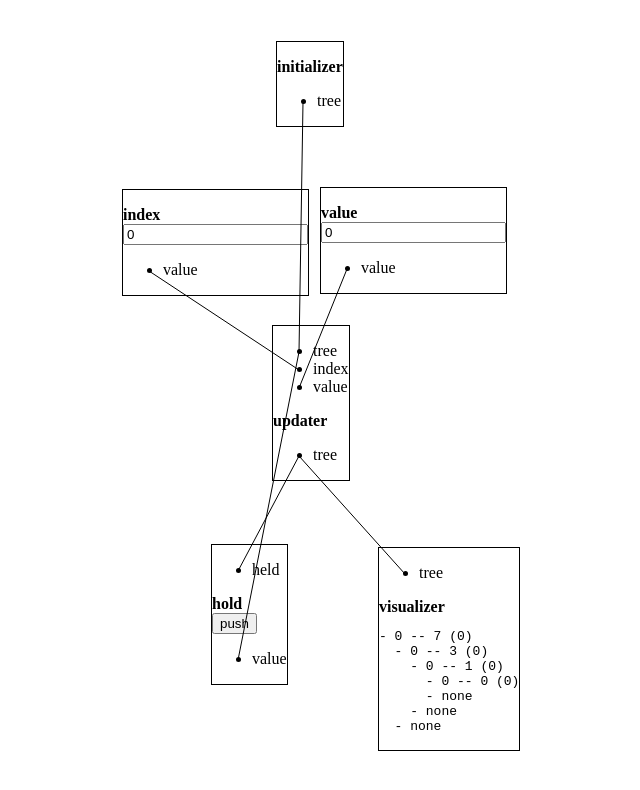
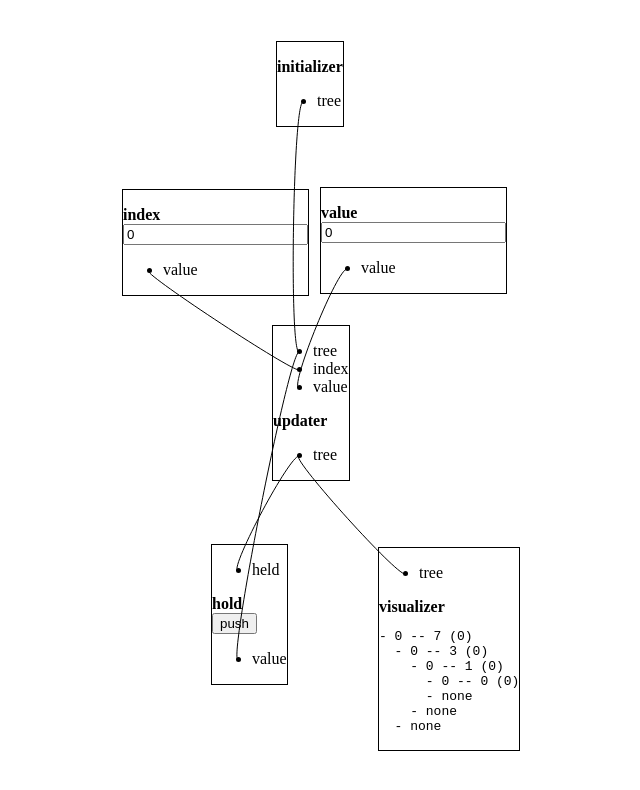
Before and after one commit to aleksejspopovs/algorithm-playground, a plain HTML site: page demo.html in a window 1280 px wide. Shown: the whole page, without its empty margins (127-767 px from the left). Drawn offline with Linux system fonts and the light colour scheme.

Commit message:
Use curves for wires

```diff
--- a/demo.html
+++ b/demo.html
@@ -16,8 +16,9 @@ svg {
 	pointer-events: none;
 }
 
-svg line {
+svg path {
 	stroke: black;
+	fill: none;
 }
 
 .box {
--- a/js/apg.js
+++ b/js/apg.js
@@ -161,13 +161,16 @@ export class APG {
     d3.select(this._wireRoot)
         .attr('width', window.innerWidth)
         .attr('height', window.innerHeight)
-      .selectAll('line')
+      .selectAll('path')
       .data(Object.keys(this._program._wires))
-      .join('line')
-        .attr('x1', d => locatePlug(d, 'src', 'x') - 14)
-        .attr('y1', d => locatePlug(d, 'src', 'y') + 10)
-        .attr('x2', d => locatePlug(d, 'dest', 'x') - 14)
-        .attr('y2', d => locatePlug(d, 'dest', 'y') + 10)
+      .join('path')
+        .attr('d', (d) => {
+          let x1 = locatePlug(d, 'src', 'x') - 14
+          let y1 = locatePlug(d, 'src', 'y') + 10
+          let x2 = locatePlug(d, 'dest', 'x') - 14
+          let y2 = locatePlug(d, 'dest', 'y') + 10
+          return `M${x1},${y1} C${x1-10},${y1} ${x2-10},${y2} ${x2},${y2}`
+        })
   }
 
   refreshToolbox () {
```
